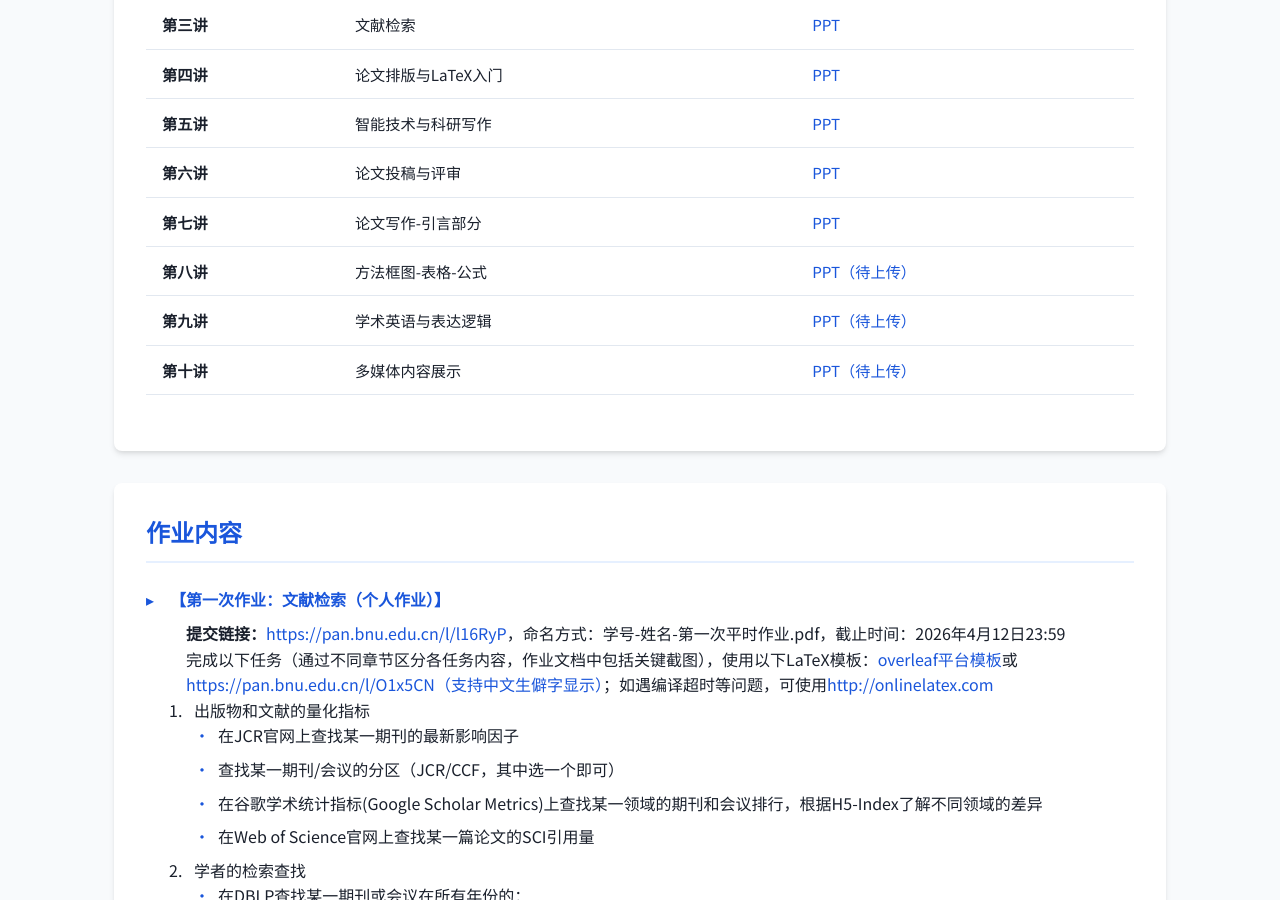
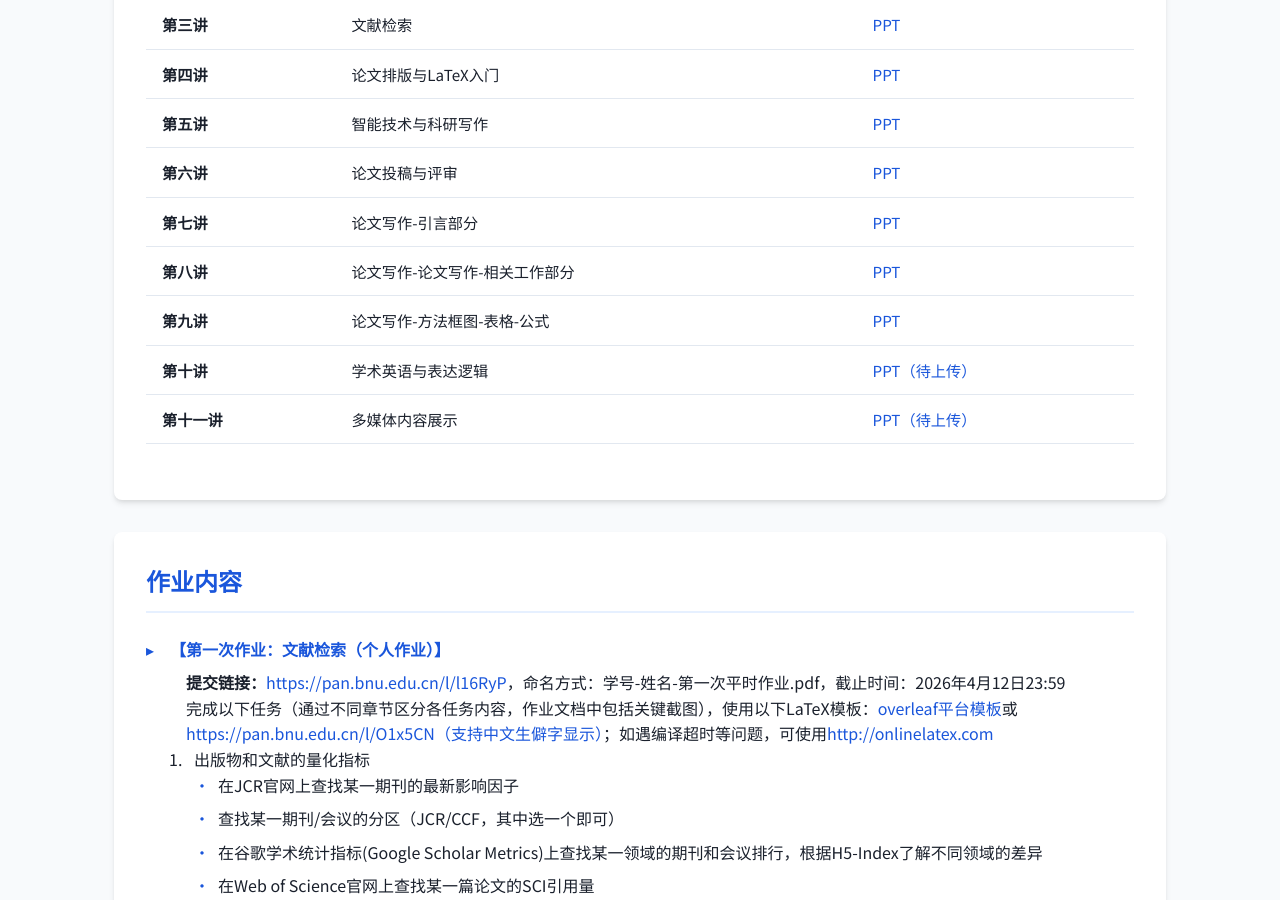
Before and after one commit to zhwinfo/zhwinfo.github.io, a Jekyll site: the page aw/index.html, which Jekyll copies as it is, in a window 1280 px wide and 900 px high, scrolled down 1016 px. Built offline with Jekyll 4.4.1, drawn with Linux system fonts in a browser that asks for light colours.

Commit message:
fast update

```diff
--- a/aw/index.html
+++ b/aw/index.html
@@ -499,16 +499,21 @@
                         </tr>
                         <tr>
                             <td><strong>第八讲</strong></td>
-                            <td>方法框图-表格-公式</td>
-                            <td><a href="javascript:void(0)" onclick="window.open(pptLink, '_blank')">PPT（待上传）</a></td>
+                            <td>论文写作-论文写作-相关工作部分</td>
+                            <td><a href="javascript:void(0)" onclick="window.open(pptLink, '_blank')">PPT</a></td>
                         </tr>
                         <tr>
                             <td><strong>第九讲</strong></td>
+                            <td>论文写作-方法框图-表格-公式</td>
+                            <td><a href="javascript:void(0)" onclick="window.open(pptLink, '_blank')">PPT</a></td>
+                        </tr>
+                        <tr>
+                            <td><strong>第十讲</strong></td>
                             <td>学术英语与表达逻辑</td>
                             <td><a href="javascript:void(0)" onclick="window.open(pptLink, '_blank')">PPT（待上传）</a></td>
                         </tr>
                         <tr>
-                            <td><strong>第十讲</strong></td>
+                            <td><strong>第十一讲</strong></td>
                             <td>多媒体内容展示</td>
                             <td><a href="javascript:void(0)" onclick="window.open(pptLink, '_blank')">PPT（待上传）</a></td>
                         </tr>
```
